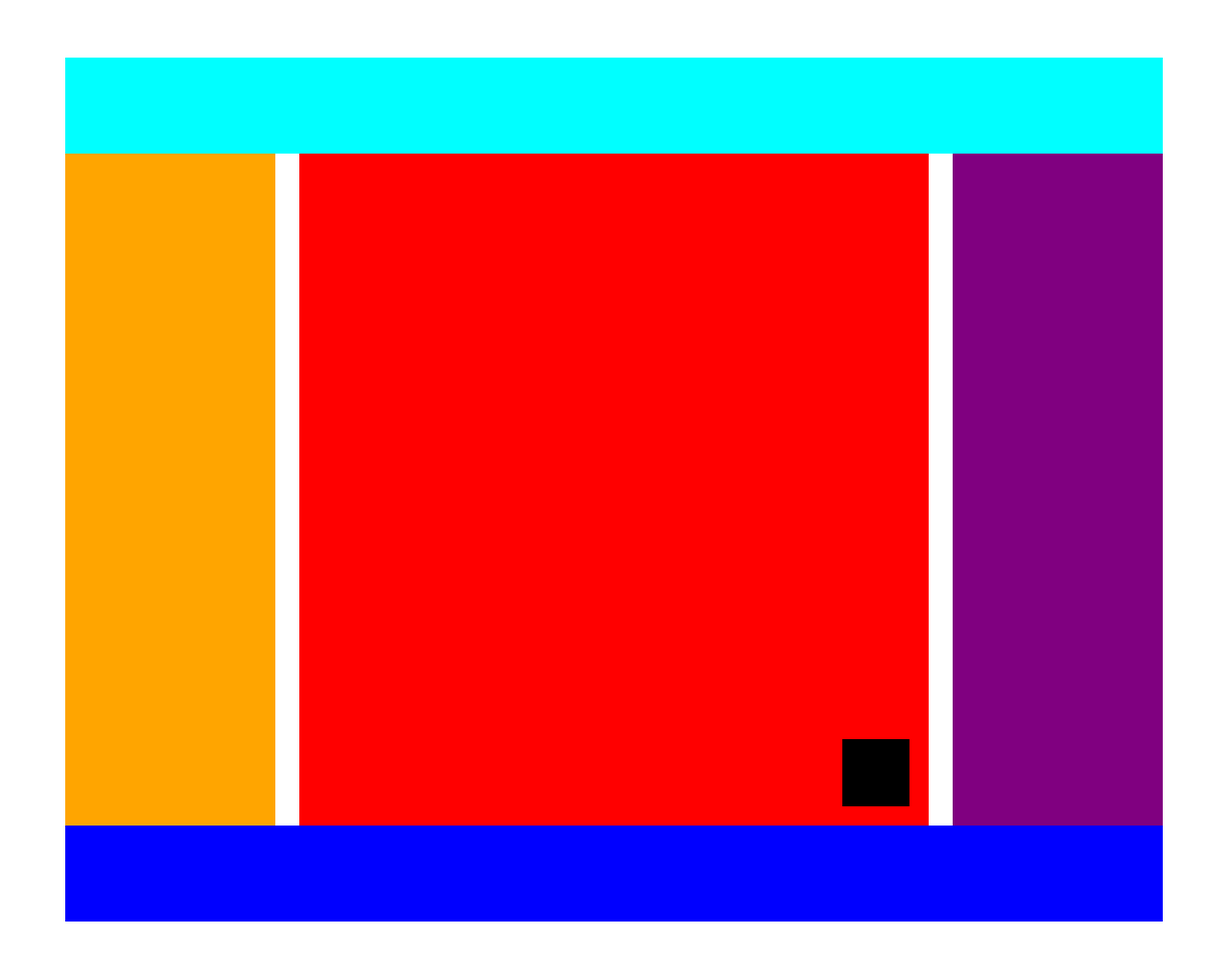
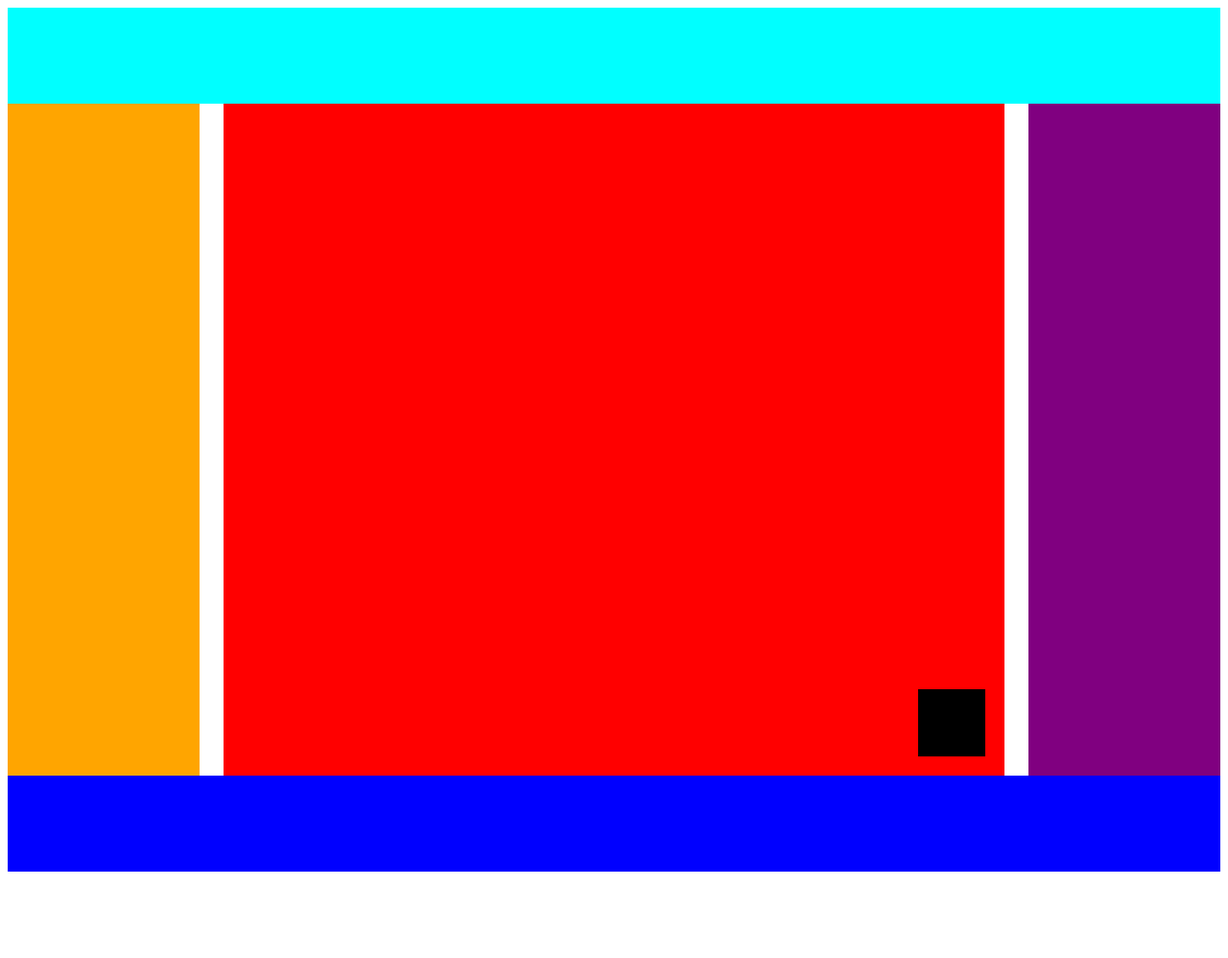
Before and after one commit to green-fox-academy/balazsbarni, a plain HTML site: page week06/ex05/index.html in a window 1280 px wide. Shown: the whole page at 96% size. After the commit the page ends 916 px from the top, so only its background shows below. Drawn offline with Linux system fonts and the light colour scheme.

Commit message:
Ex5.2completed

```diff
--- a/week06/ex05/style.css
+++ b/week06/ex05/style.css
@@ -1,19 +1,19 @@
 .header {
     display: flex;
-    margin: 60px 60px 0px 60px;
+    margin: 0px;
     height: 100px;
     background-color: aqua;
 }
 
 .container {
     display: flex;
-    margin: 0px 60px;
+    margin: 0px;
     height: 700px;
 }
 
 .footer {
     display: flex;
-    margin: 0px 60px 60px 60px;
+    margin: 0px;
     height: 100px;
     background-color: blue;
 }
@@ -21,7 +21,7 @@
 
 .left {
     background-color: orange;
-    flex: 1;
+    width: 200px;
 }
 
 .main {
@@ -36,7 +36,7 @@
 
 .right {
     background-color: purple;
-    flex: 1;
+    width: 200px;
 }
 
 .fixed {
```
